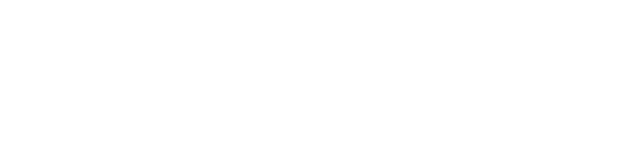
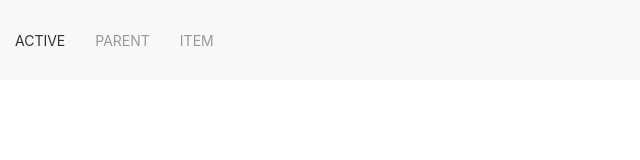
Before and after one commit to builders/workshops, a website: page index.html in a window 1280 px wide. Shown: the whole page, without its empty margins (0-640 px from the left). Drawn offline with Linux system fonts and the light colour scheme.

Commit message:
Add navbar markup to HTML

```diff
--- a/index.html
+++ b/index.html
@@ -9,5 +9,25 @@
         <script src="js/uikit-icons.min.js"></script>
     </head>
     <body>
+        <nav class="uk-navbar-container" uk-navbar>
+            <div class="uk-navbar-left">
+
+                <ul class="uk-navbar-nav">
+                    <li class="uk-active"><a href="#">Active</a></li>
+                    <li>
+                        <a href="#">Parent</a>
+                        <div class="uk-navbar-dropdown">
+                            <ul class="uk-nav uk-navbar-dropdown-nav">
+                                <li class="uk-active"><a href="#">Active</a></li>
+                                <li><a href="#">Item</a></li>
+                                <li><a href="#">Item</a></li>
+                            </ul>
+                        </div>
+                    </li>
+                    <li><a href="#">Item</a></li>
+                </ul>
+
+            </div>
+        </nav>
     </body>
 </html>
```
Lines whose indentation alone changed are shown as unchanged.
